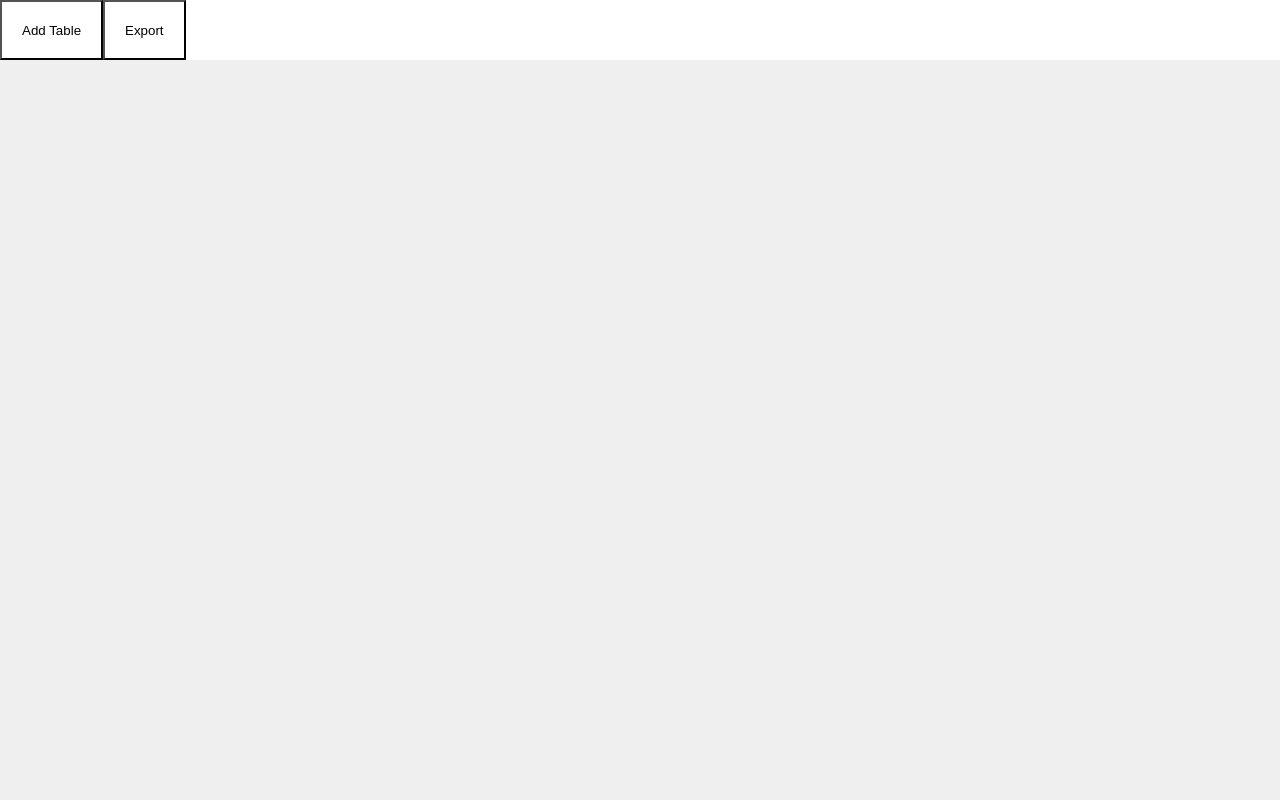
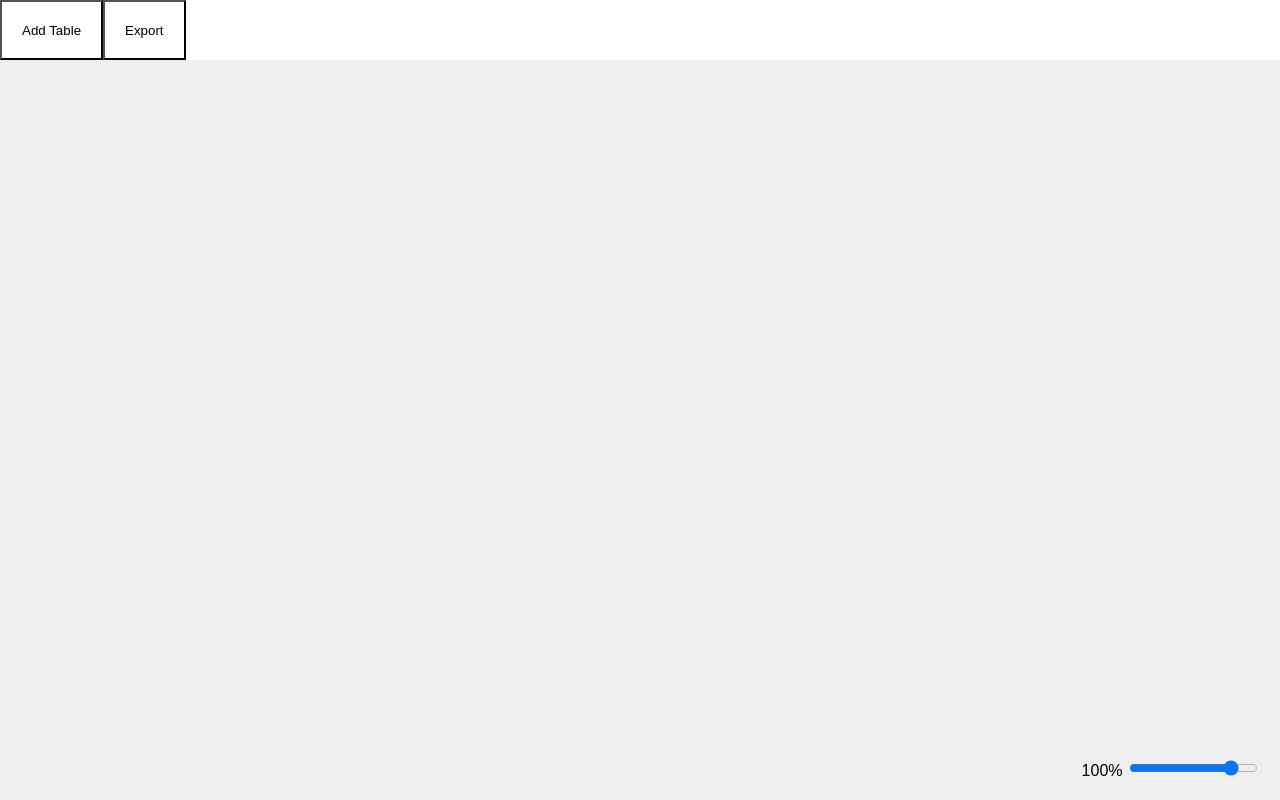
Before and after one commit to skimi/poc-konva, a React (Create React App) app: page / in a window 1280 px wide. Built offline with nearby package versions, Linux system fonts and the light colour scheme.

Commit message:
add panning and zooming

```diff
--- a/src/App.js
+++ b/src/App.js
@@ -22,13 +22,18 @@ class App extends Component {
   container = React.createRef()
   tableCount = 0
 
+  state = {
+    zoom: 100,
+  }
+
   syncTransformation = () => {
     this.selectGroup.getChildren().forEach(transformedShape => {
       const tableId = transformedShape.getAttr('id').split('-').splice(1).join('-');
       const originalShape = this.stage.find(`#shape-${tableId}`)[0];
 
       originalShape.rotation(this.selectGroup.rotation() + transformedShape.rotation());
-      originalShape.scale(transformedShape.getAbsoluteScale());
+      originalShape.scaleX(this.selectGroup.scaleX() * transformedShape.scaleX());
+      originalShape.scaleY(this.selectGroup.scaleY() * transformedShape.scaleY());
       originalShape.setAbsolutePosition(transformedShape.getAbsolutePosition());
     });
 
@@ -93,11 +98,22 @@ class App extends Component {
     this.mainLayer.draw();
   }
 
+  handlePanning = (e) => {
+    if (e.target === this.stage) {
+      this.stage.draggable(true);
+    } else {
+      this.stage.draggable(false);
+    }
+  }
+
   componentDidMount() {
+    const containerSize = this.container.current.getBoundingClientRect();
     this.stage = new Konva.Stage({
       container: 'container',
-      width: this.container.current.getBoundingClientRect().width,
-      height: this.container.current.getBoundingClientRect().height,
+      width: containerSize.width,
+      height: containerSize.height,
+      offsetX: -containerSize.width / 2,
+      offsetY: -containerSize.height / 2,
     });
     this.transformer = new Konva.Transformer({
       visible: false,
@@ -125,15 +141,17 @@ class App extends Component {
       .forEach(resizer => resizer.setScale({ x: 2, y: 2 }));
     this.transformer.attachTo(this.selectGroup);
     const rotator = new Konva.Circle({
-      radius: 10,
+      radius: 5,
       fill: 'white',
       stroke: 'rgb(0, 161, 255)',
-      fill: 'white',
-      strokeWidth: 2,
-      offsetX: 5,
-      offsetY: 5,
-      y: -20,
-      x: -20,
+      strokeWidth: 1,
+      offsetX: 10,
+      offsetY: 10,
+      scaleX: 2,
+      scaleY: 2,
+      y: 0,
+      x: 0,
+      name: 'rotater',
     });
     this.transformer.add(rotator);
     this.mainLayer.draw();
@@ -205,10 +223,15 @@ class App extends Component {
 
     this.stage.on('click', handleClickStage);
     this.stage.on('tap', handleClickStage);
+
     rotator.on('touchstart', makeHandleRotation);
     rotator.on('mousedown', makeHandleRotation);
+
     this.stage.on('touchend', cancelHandleRotation);
     this.stage.on('mouseup', cancelHandleRotation);
+
+    this.stage.on('touchstart', this.handlePanning);
+    this.stage.on('mousedown', this.handlePanning);
   }
 
   handleAddTable = () => {
@@ -220,8 +243,8 @@ class App extends Component {
     });
 
     const shape = new Konva.Rect({
-      x: (this.container.current.getBoundingClientRect().width / 2) - (100 / 2),
-      y: (this.container.current.getBoundingClientRect().height / 2) - (50 / 2),
+      x: 0,
+      y: 0,
       width: 100,
       height: 50,
       offsetX: 50,
@@ -259,6 +282,19 @@ class App extends Component {
     console.log(this.stage.toJSON());
   }
 
+  handleChangeZoom = (e) => {
+    const zoom = e.target.value;
+    const scale = zoom / 100;
+    const invert = 1 / scale;
+    this.setState({ zoom });
+    this.mainLayer.scaleX(scale);
+    this.mainLayer.scaleY(scale);
+    this.transformer.getChildren()
+      .filter(child => RESIZERS_NAMES.includes(child.getAttr('name')))
+      .forEach(resizer => resizer.setScale({ x: 2 * invert, y: 2 * invert }));
+    this.mainLayer.draw();
+  }
+
   render() {
     return (
       <div className="App">
@@ -276,6 +312,17 @@ class App extends Component {
             Export
           </button>
         </div>
+        <div id="zoomInput">
+          {this.state.zoom}%{' '}
+          <input
+            type="range"
+            name="volume"
+            min={0}
+            max={120}
+            value={this.state.zoom}
+            onChange={this.handleChangeZoom}
+          />
+        </div>
         <div id="container" ref={this.container}></div>
       </div>
     );
--- a/src/index.css
+++ b/src/index.css
@@ -3,3 +3,10 @@ body {
   padding: 0;
   font-family: sans-serif;
 }
+
+#zoomInput {
+  position: absolute;
+  bottom: 20px;
+  right: 20px;
+  z-index: 1;
+}
```
